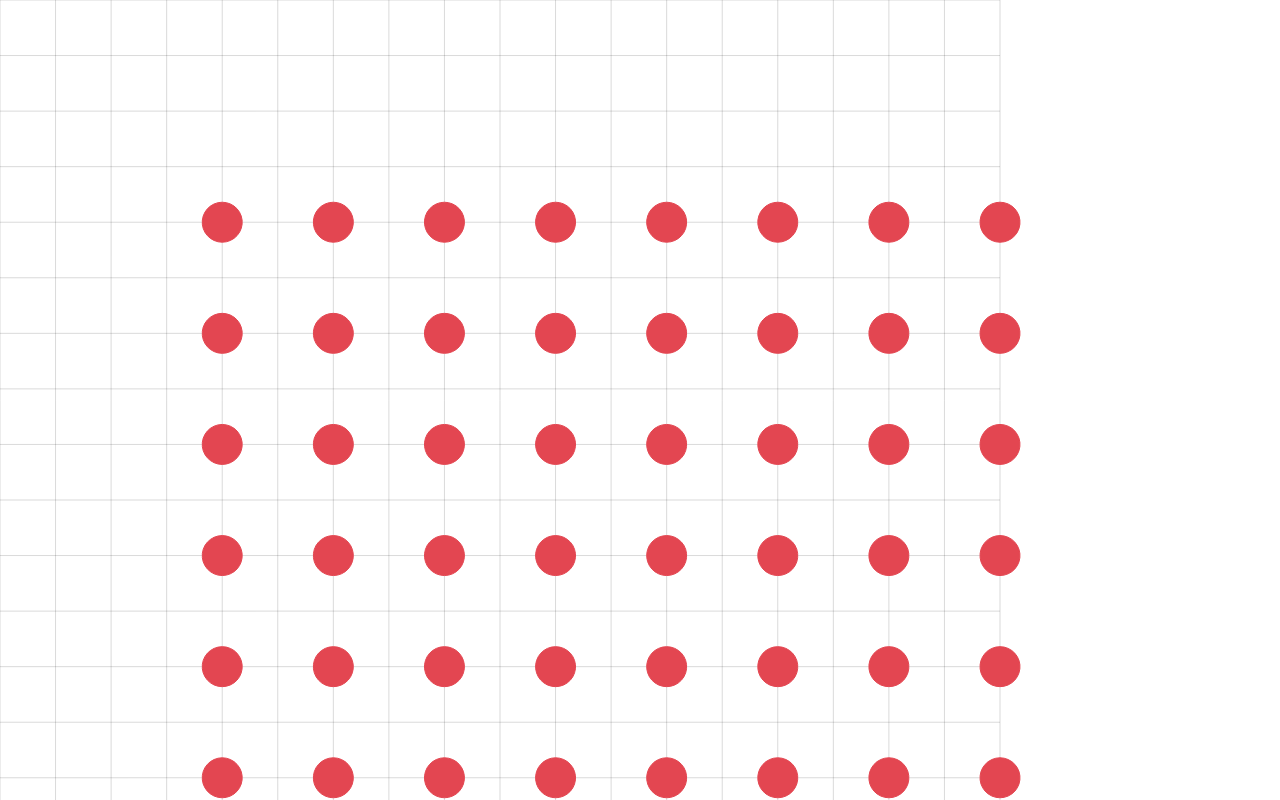
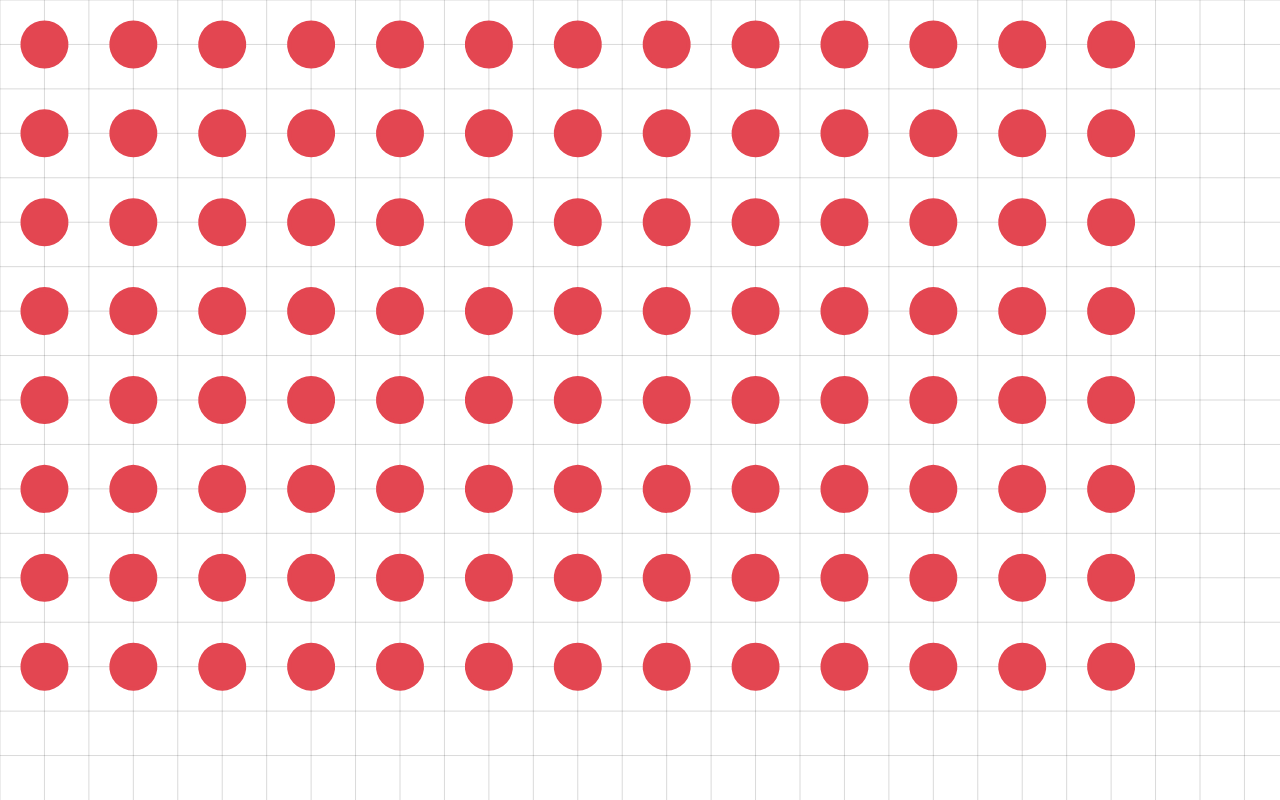
Before and after one commit to sepiette/nodeAttack, a website: page client/index.html in a window 1280 px wide. Both pictures are taken after a click on the button "Play". Drawn offline with nearby package versions, Linux system fonts and the light colour scheme.

Commit message:
size of nodes changing on click

```diff
--- a/client/css/style.css
+++ b/client/css/style.css
@@ -1,9 +1,13 @@
-html, body, canvas
+html, body
 {	width:100%;
 	height:100%;
 	float:left;
 	margin:0;
 	padding:0;
+}
+
+canvas{
+    margin: 0 auto;
 }
 
 #startMenu {
--- a/client/js/app.js
+++ b/client/js/app.js
@@ -9,55 +9,99 @@ var playerNameInput = document.getElementById('playerNameInput');
 var socket;
 var KEY_ENTER = 13;
 var animLoopHandle;
-var spin = -Math.PI;
-var enemySpin = -Math.PI;
-var nodeColors = ['#5df4b7','#7b9ae4','#d12c7b','#e34651','#b4e53f','#3a0d3f','#b5b4d3','#4541ee','#58c8e0','#fc8d05'];
-
 
 function startGame(){
-	playerName = playerNameInput.value.replace(/(<([^>]+)>)/ig, '');
 	document.getElementById('startMenuWrapper').style.opacity = 0;
 	document.getElementById('gameAreaWrapper').style.opacity = 1;
 }
 // check if nick is valid alphanumeric characters (and underscores)
-function validNick() {
+function validName() {
     var regex = /^\w*$/;
     // debug('Regex Test', regex.exec(playerNameInput.value));
     return regex.exec(playerNameInput.value) !== null;
 }
+
 window.onload = function(){
 
-	//start button to start game
-	var btn = document.getElementById('startButton'),
-        nickErrorText = document.querySelector('#startMenu .input-error');
-
-    btn.onclick = function () {
-
-        // check if the nick is valid
-        if (validNick()) {
-            nickErrorText.style.opacity = 0;
-            startGame();
-        } else {
-            nickErrorText.style.opacity = 1;
-        }
-    };
-
-
-	//canvas measurements
-	var width = 1000;
-	var height= 1000;
+//================= CANVAS VARS ===============//
+	var width = window.innerWidth;
+	var height= window.innerHeight;
 	var gameWidth = 0;
 	var gameHeight = 0;
 	var xoffset = -gameWidth;
 	var yoffset = -gameHeight;
 
+
+	var canvasPos = {
+		x: canvas.offsetLeft,
+		y: canvas.offsetTop
+	};
+
+//=============== GAME VARS =======================//
+	var btn = document.getElementById('startButton');
+    var nameErrorText = document.querySelector('#startMenu .input-error');
+	var gameStart = false;
+	var nodeColors = ['#5df4b7','#7b9ae4','#d12c7b','#b4e53f','#3a0d3f','#b5b4d3','#4541ee','#58c8e0','#fc8d05'];
+
+	var playerConfig = {
+	    border: 6,
+	    textColor: '#FFFFFF',
+	    textBorder: '#000000',
+	    textBorderSize: 3,
+	    defaultSize: 30
+	};
+
+	var player = {
+		id: -1,
+		x: (width/2),
+		y: (height/2),
+		screenWidth: width,
+		screenHeight: height,
+		color: nodeColors[Math.floor(Math.random()*(nodeColors.length))]
+	};
+
+
+	var selectedNode = undefined;
 	var nodes = [];
 	var players =[];
+	var leaderboard = [];
+	var target = {x: player.x, y: player.y};
 
-	//event listeners
-	window.addEventListener('resize', resizeCanvas, false);
+//====================== Event Listeners =====================//
+	window.addEventListener('resize', redrawCanvas, false);
 
+	btn.onclick = function () {
 
+        if (validName()) {
+            nameErrorText.style.opacity = 0;
+            connectPlayer();
+        } else {
+            nameErrorText.style.opacity = 1;
+        }
+    };
+
+	window.onmousedown = function(e){
+		var mouse = {
+			x: e.pageX - canvasPos.x,
+			y: e.pageY - canvasPos.y
+		};
+		checkInCircle(mouse);
+	};
+//===================== CONNECT TO GAME FUNCTIONS ===============//
+	function connectPlayer(){
+
+		player.id = Math.random()*10+1;
+		playerName = playerNameInput.value.replace(/(<([^>]+)>)/ig, '');
+		player.name = playerName;
+		player.screenWidth = width;
+		player.screenHeight = height;
+		player.target = target;
+		gameStart = true;
+		console.log(player);
+		startGame();
+	}
+
+//================== DRAWING FUNCTIONS ===================//
 	//draw circle function
 	function drawCircle(centerX, centerY, radius){
 		var theta = 0;
@@ -81,10 +125,10 @@ window.onload = function(){
 
 	//draw nodes function
 	function drawNodes(node){
-			graph.strokeStyle = node.fillColor ;
+			graph.strokeStyle = node.borderColor;
 			graph.fillStyle = node.fillColor;
-			graph.lineWidth = 0;
-			drawCircle(node.x, node.y, (node.radius));
+			graph.lineWidth = node.border;
+			drawCircle(node.x, node.y, node.radius);
 	}
 
 	//draw grid function
@@ -112,14 +156,15 @@ window.onload = function(){
 	function drawGridNodes(){
 		if(nodes.length ==0)
 		{
-			for(var w = 4*(height/ 18); w < width; w+=height/ 9){
-				for(var h=4*(height/ 18); h < height; h+= height / 9){
+			for(var w = (height/ 18); w < 8*(width/9); w+=height/ 9){
+				for(var h=(height/ 18); h < 8*(height/9); h+= height / 9){
 					var node = {
 						x: w,
 						y: h,
 						radius: 20,
-						fillColor: '#e34651'
-						// fillColor: nodeColors[Math.floor(Math.random()*nodeColors.length)]
+						fillColor: '#e34651',
+						borderColor: '#e34651',
+						border:8
 					};
 					nodes.push(node);
 					drawNodes(node);
@@ -135,11 +180,12 @@ window.onload = function(){
 
 	}
 	//resize canvas
-	function resizeCanvas() {
-				graph.canvas.width = window.innerWidth;
-				graph.canvas.height = window.innerHeight;
-				// canvas.style.width = canvas.width + 'px';
-				// canvas.style.height = canvas.height + 'px';
+	function redrawCanvas() {
+				width = window.innerWidth;
+				height= window.innerHeight;
+				graph.canvas.width = width;
+				graph.canvas.height = height;
+
 				drawGrid();
 				drawGridNodes();
 	}
@@ -151,33 +197,47 @@ window.onload = function(){
 
 	//highlight circle function
 	function highlightClickedCircle(index){
-		var node = {
+		console.log(player.color);
+		var node;
+		if(selectedNode != undefined){
+			if(index != selectedNode.index){
+				node = {
+					x: nodes[index].x,
+					y: nodes[index].y,
+					radius: nodes[index].radius+(selectedNode.radius/2),
+					fillColor: player.color,
+					borderColor: player.color,
+					border: 8
+				};
+
+				selectedNode.radius = selectedNode.radius/2;
+
+				nodes[index] = node;
+				nodes[selectedNode.index] = selectedNode;
+
+				selectedNode = undefined;
+			}
+		}
+
+		else{
+			selectedNode = {
 				x: nodes[index].x,
 				y: nodes[index].y,
 				radius: nodes[index].radius,
-				fillColor: '#5df4b7'
-		};
-		drawNodes(node);
-		nodes[index] = node;
+				fillColor: player.color,
+				borderColor: player.color,
+				border: 8,
+				index: index
+			};
+
+			nodes[index] = selectedNode;
+		}
+
+		// nodes[index] = node;
+		redrawCanvas();
 	}
-
-	//draw grid for the first time
-	resizeCanvas();
-
-
-
-
-	var canvasPos = {
-		x: canvas.offsetLeft,
-		y: canvas.offsetTop
-	};
-
-	window.onmousedown = function(e){
-		var mouse = {
-			x: e.pageX - canvasPos.x,
-			y: e.pageY - canvasPos.y
-		};
-
+	//check to see if click in a circle function
+	function checkInCircle(mouse){
 		var n = 0;
 		var hit = false;
 		while(!hit && n < nodes.length){
@@ -197,10 +257,17 @@ window.onload = function(){
 				n++;
 			}
 		}
+	}
 
-		// console.log(nodes.length);
-	};
+//=================== GAME LOOP ================== //
+	//draw grid for the first time
+function gameLoop(){
 
+	redrawCanvas();
+}
+
+
+gameLoop();
 
 //==================== end of window.onload	=======================//
 };
```
